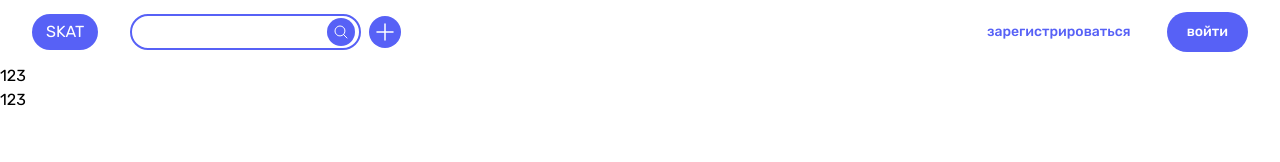
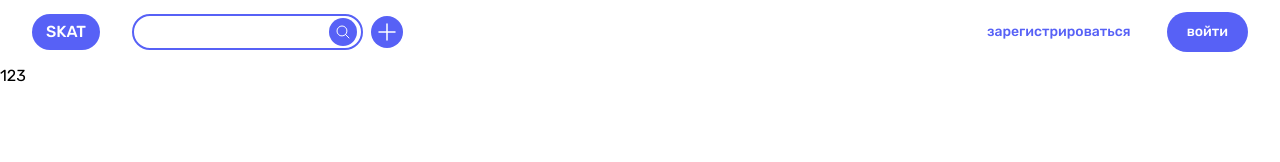
Before and after one commit to vgbhj/SKAT, a Vue app in the folder frontend/: page / in a window 1280 px wide. Shown: the top 162 px of the page. Built offline with nearby package versions, Linux system fonts and the light colour scheme.

Commit message:
Fix SKAT font

```diff
--- a/frontend/src/App.vue
+++ b/frontend/src/App.vue
@@ -5,6 +5,5 @@ import Header from '@/components/Header.vue';
 <template>
   <Header />
   <h1>123</h1>
-  <h1>123</h1>
 
 </template>
--- a/frontend/src/components/Header.vue
+++ b/frontend/src/components/Header.vue
@@ -22,7 +22,7 @@
     />
   </svg> -->
 
-  <p class="whitespace-nowrap p-1">SKAT</p>
+  <p class="whitespace-nowrap p-1 font-medium">SKAT</p>
 </span>
 
     </a>
```
